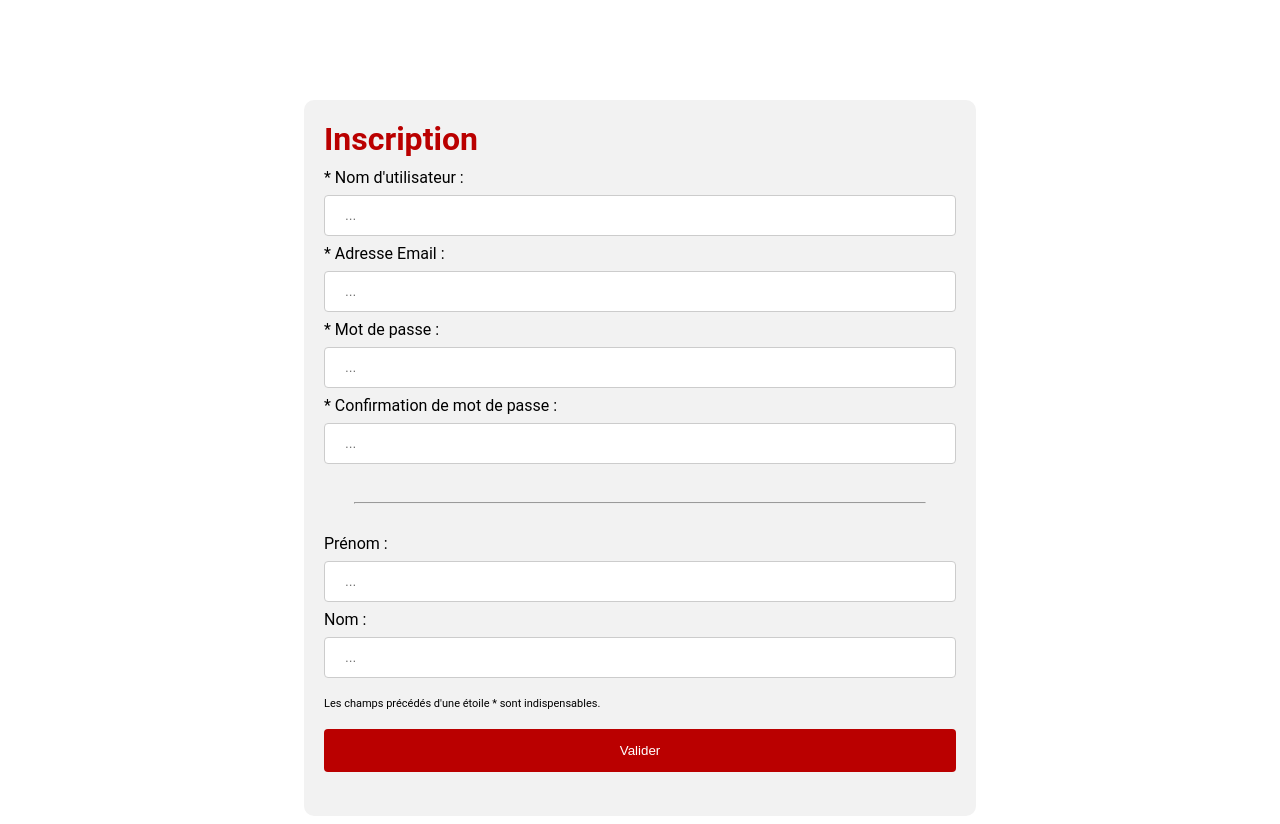
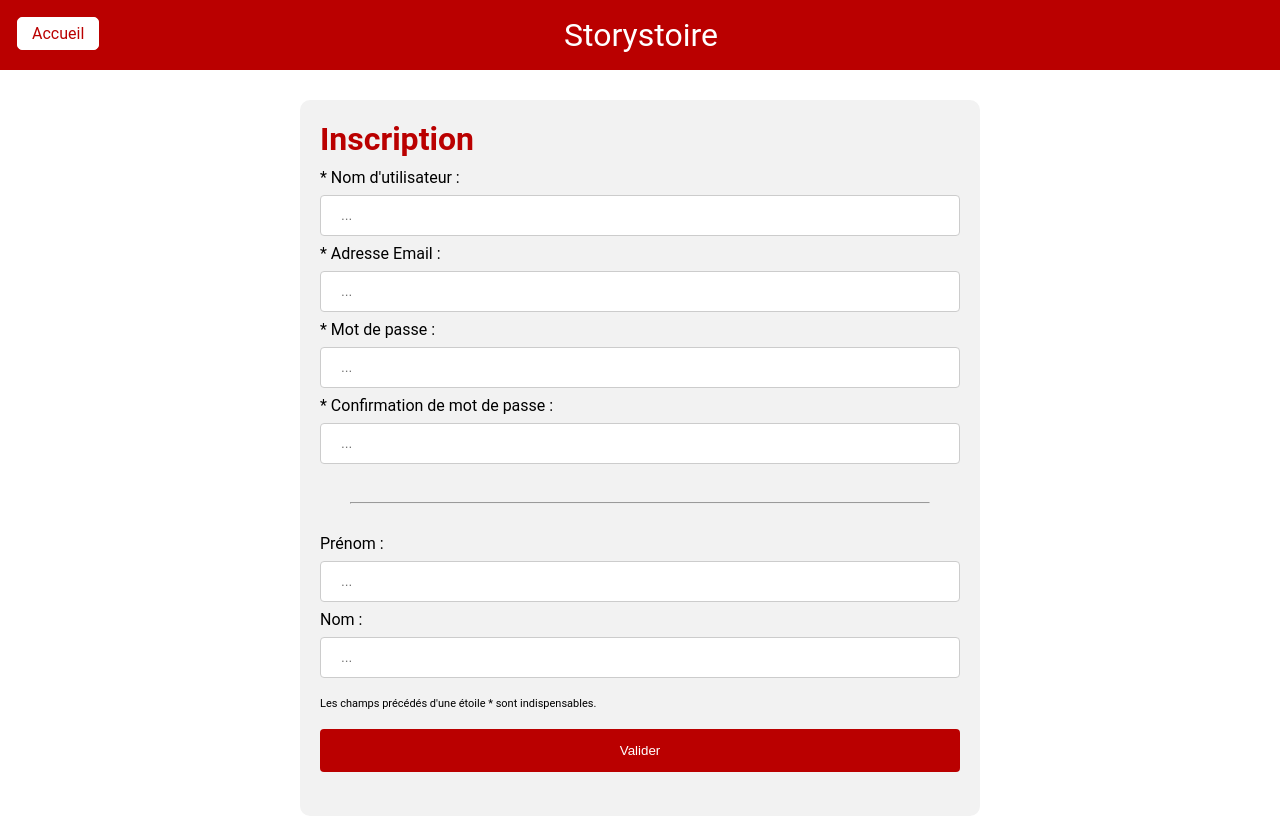
Before and after one commit to Staphir/-MIASHS-ProjetS4, a PHP site: page /user_handling/register.php in a window 1280 px wide. Run offline with PHP 8.4, Linux system fonts and the light colour scheme.

Commit message:
améliorations visuelles

```diff
--- a/Projet CSWD/index.php
+++ b/Projet CSWD/index.php
@@ -8,7 +8,7 @@
         <link href="css/style.css" rel="stylesheet" type="text/css" media="all"/>
         <link href="https://fonts.googleapis.com/css?family=Roboto:100,300,300i" rel="stylesheet">
         <link rel="shortcut icon" href="images/icon.png">
-        <?php require_once("user_handling/config.php"); require_once('user_handling/session.php'); error_reporting(0);?>
+        <?php require_once("user_handling/config.php"); require_once('user_handling/session.php');?>
     </head>
     <body>
         <div class="top_header">
@@ -43,7 +43,7 @@
             </nav>
         </div>
         <!-- END OF TOP HEADER -->
-        <div id="maincontent">
+        <div id="maincontent" style="margin-top:130px">
             <section>
                 <article>
                     <h2 id="intro">Présentation</h2>
@@ -87,6 +87,6 @@
                     <br/><a href="https://www.lequipe.fr/Tennis/wta-classement.html">Classement joueurs féminins - L'Equipe.fr</a>
             </aside>
         </div>
-        <footer>Ce site a été créé par Maxime Dulieudit, Fannie Notaire et Martin Defraises</footer>
+        <footer style="font-size:12px">Ce site a été créé par Maxime Dulieu, Fannie Lothaire et Martin Devreese</footer>
     </body>
 </html>
--- a/Projet CSWD/user_handling/connect.css
+++ b/Projet CSWD/user_handling/connect.css
@@ -1,9 +1,39 @@
+:root {
+    --header-color:rgb(186, 0, 0);
+    --opposit-color: white;
+}
 
+html, body, div {
+	margin: 0;
+	padding: 0;
+	border: 0;
+    font-size: 100%;
+    font-family: 'Roboto', sans-serif;
+    vertical-align: baseline;
+    background-color: white;
+}
 
+header h1 {
+    color:var(--opposit-color);
+    text-align:center;
+    margin: auto;
+    padding:15px 0 15px 0;
+    font-weight:normal;
+}
 
+.top_header {
+    background-color: var(--header-color);
+    padding: 1px;
+    position: fixed;
+    overflow: hidden;
+    position: fixed;
+    top: 0;
+    width: 100%;
+    display: inline-block;
+}
 
 .connexion {
-    background-color: rgb(165, 3, 3);
+    background-color: var(--header-color);
     border-radius: 10px;
     margin: 5% auto;
     width: 25%;
@@ -45,6 +75,28 @@ div form {
 
 form h1 {
     margin:0;
-    color: rgb(186, 0, 0) ;
+    color: var(--header-color);
     margin-bottom: 10px;
 }
+
+.back_to_main {
+    border-radius: 5px;
+    border: white 1px solid;
+    color: var(--header-color);
+    background-color: rgb(255, 255, 255);
+    text-decoration: none;
+    position: absolute;
+    padding: 6px 14px;
+    margin: 16px;
+    /* float:left; */
+}
+
+.back_to_main:hover {
+    background-color: var(--header-color);
+    color: white;
+}
+
+.back_to_main:active {
+    background-color: var(--header-color);
+    color: white;
+}
--- a/Projet CSWD/user_handling/login.php
+++ b/Projet CSWD/user_handling/login.php
@@ -30,6 +30,10 @@
         <link href="connect.css" rel="stylesheet" type="text/css" media="all"/>
     </head>
     <body style="font-family:'Roboto', sans-serif;">
+        <div class="top_header">
+            <a href="../index.php" class="back_to_main">Accueil</a>
+            <header><h1>Storystoire</h1></header>
+        </div>
         <div style = "margin-top:100px">
             <form action = "" method = "post">
                 <h1>Connexion</h1>
--- a/Projet CSWD/user_handling/register.php
+++ b/Projet CSWD/user_handling/register.php
@@ -63,6 +63,10 @@ if ($valid) {
         <link href="connect.css" rel="stylesheet" type="text/css" media="all"/>
     </head>
     <body style="font-family:'Roboto', sans-serif;">
+        <div class="top_header">
+            <a class="back_to_main" href="../index.php">Accueil</a>
+            <header><h1>Storystoire</h1></header>
+        </div>
         <div style = "margin-top:100px">
             <form action = "" method = "post">
                 <h1>Inscription</h1>
```
Also changed, not shown: Projet CSWD/css/style.css (+21 -14 lines).
